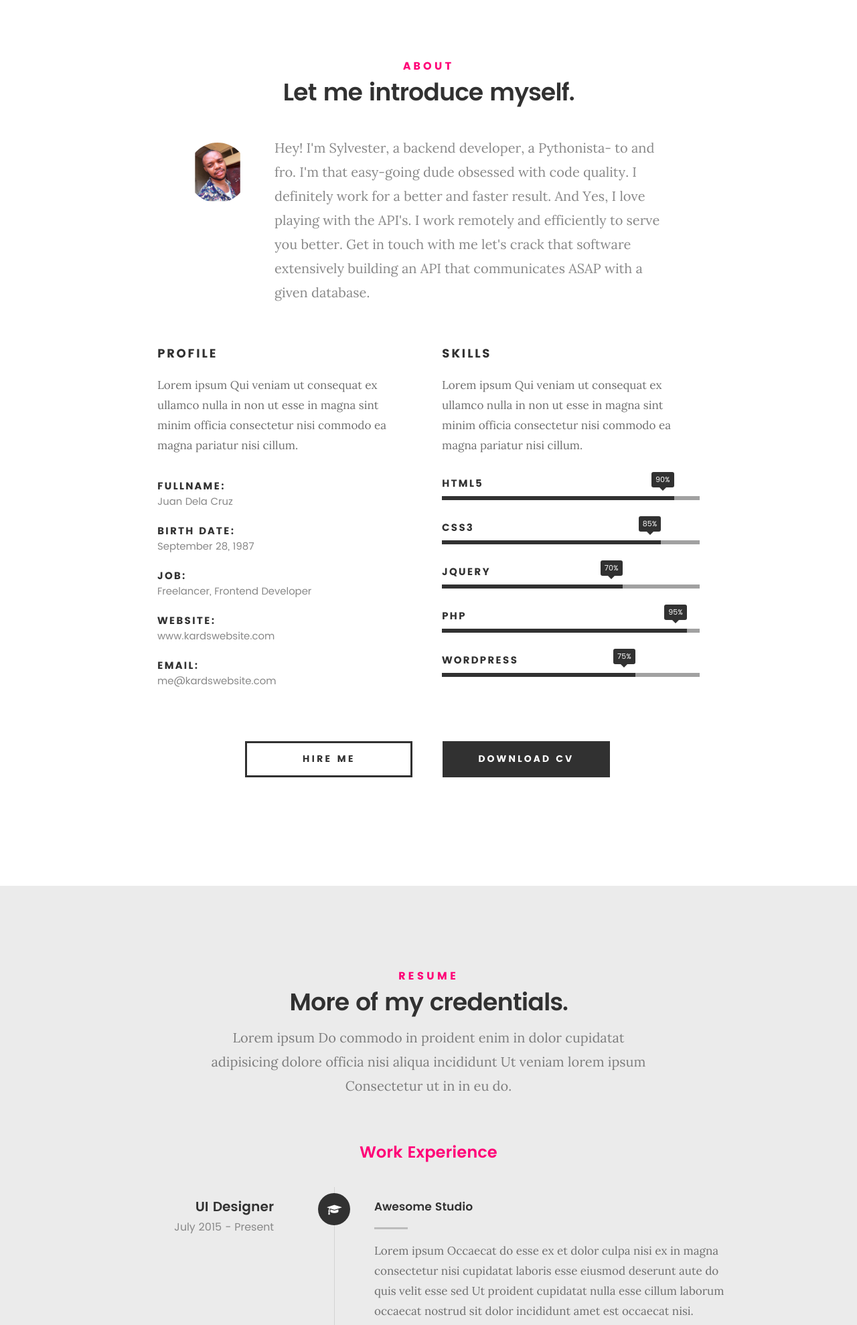
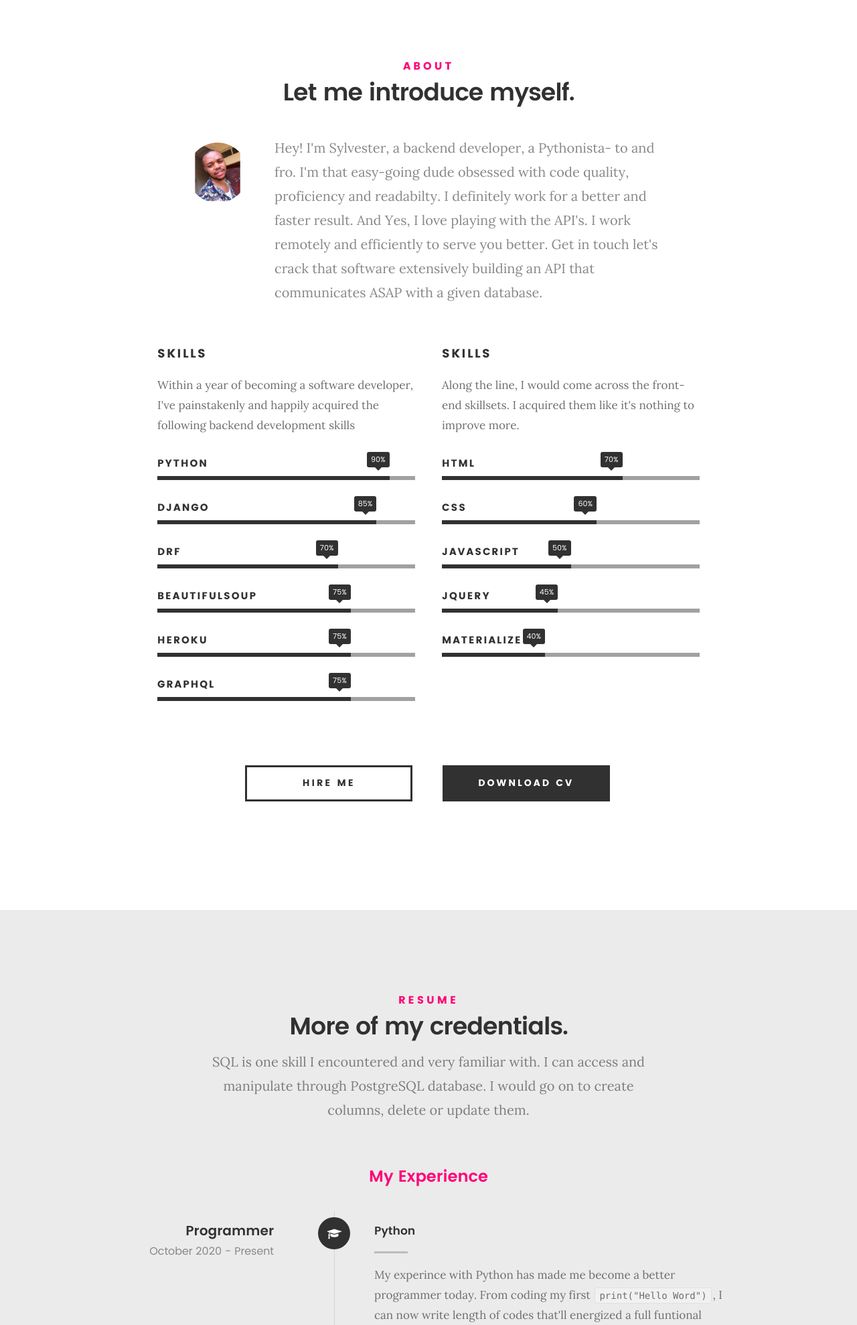
Before and after one commit to sylucck/resume, a Django app: page / in a window 1280 px wide. Shown: the part 836-2815 px from the top of the page at 67% size. Run offline with Django 3.2, Linux system fonts and the light colour scheme; some web fonts are replaced.

Commit message:
more commit

```diff
--- a/resume_app/templates/index.html
+++ b/resume_app/templates/index.html
@@ -8,7 +8,7 @@
    <!--- basic page needs
    ================================================== -->
    <meta charset="utf-8">
-	<title>Kards</title>
+	<title>S.E.N</title>
 	<meta name="description" content="">
 	<meta name="author" content="">
 
@@ -29,7 +29,7 @@
 
    <!-- favicons
 	================================================== -->
-	<link rel="icon" type="image/png" href="favicon.png">
+	<link rel="icon" type="image/png" href="">
 
 </head>
 
@@ -44,7 +44,7 @@
    			<a class="menu-toggle" href="#"><span>Menu</span></a>
 
 	   		<div class="logo">
-		         <a href="index.html">KARDS</a>
+		         <a href="index.html">S.E.N</a>
 		      </div>
 
 		   	<nav id="main-nav-wrap">
@@ -114,7 +114,7 @@
 
    				<img src="{% static 'images/sylucck.jpg' %}" alt="Profile Picture">
 
-   				<p class="lead">Hey! I'm Sylvester, a backend developer, a Pythonista- to and fro. I'm that easy-going dude obsessed with code quality. I definitely work for a better and faster result. And Yes, I love playing with the API's. I work remotely and efficiently to serve you better. Get in touch with me let's crack that software extensively building an API that communicates ASAP with a given database.</p>
+   				<p class="lead">Hey! I'm Sylvester, a backend developer, a Pythonista- to and fro. I'm that easy-going dude obsessed with code quality, proficiency and readabilty. I definitely work for a better and faster result. And Yes, I love playing with the API's. I work remotely and efficiently to serve you better. Get in touch let's crack that software extensively building an API that communicates ASAP with a given database.</p>
    			</div>
 
    		</div>
@@ -122,68 +122,79 @@
 
    	<div class="row about-content">
 
-   		<div class="col-six tab-full">
 
-   			<h3>Profile</h3>
-   			<p>Lorem ipsum Qui veniam ut consequat ex ullamco nulla in non ut esse in magna sint minim officia consectetur nisi commodo ea magna pariatur nisi cillum.</p>
+			<div class="col-six tab-full">
 
-   			<ul class="info-list">
-   				<li>
-   					<strong>Fullname:</strong>
-   					<span>Juan Dela Cruz</span>
-   				</li>
-   				<li>
-   					<strong>Birth Date:</strong>
-   					<span>September 28, 1987</span>
-   				</li>
-   				<li>
-   					<strong>Job:</strong>
-   					<span>Freelancer, Frontend Developer</span>
-   				</li>
-   				<li>
-   					<strong>Website:</strong>
-   					<span>www.kardswebsite.com</span>
-   				</li>
-   				<li>
-   					<strong>Email:</strong>
-   					<span>me@kardswebsite.com</span>
-   				</li>
+				<h3>Skills</h3>
+				<p>Within a year of becoming a software developer, I've painstakenly and happily acquired the following backend development skills</p>
 
-   			</ul> <!-- /info-list -->
+				 <ul class="skill-bars">
+					<li>
+						<div class="progress percent90"><span>90%</span></div>
+						<strong>Python</strong>
+					</li>
+					<li>
+						<div class="progress percent85"><span>85%</span></div>
+						<strong>Django</strong>
+					</li>
+					<li>
+						<div class="progress percent70"><span>70%</span></div>
+						<strong>DRF</strong>
+					</li>
+					<li>
 
-   		</div>
+						<div class="progress percent75"><span>75%</span></div>
+						<strong>BeautifulSoup</strong>
+					</li>
+					<li>
+
+						<div class="progress percent75"><span>75%</span></div>
+						<strong>Heroku</strong>
+					</li>
+					<li>
+
+						<div class="progress percent75"><span>75%</span></div>
+						<strong>GraphQL</strong>
+					</li>
+
+				 </ul> <!-- /skill-bars -->
+
+			</div>
+
 
    		<div class="col-six tab-full">
 
    			<h3>Skills</h3>
-   			<p>Lorem ipsum Qui veniam ut consequat ex ullamco nulla in non ut esse in magna sint minim officia consectetur nisi commodo ea magna pariatur nisi cillum.</p>
+   			<p>Along the line, I would come across the front-end skillsets. I acquired them like it's nothing to improve more.</p>
 
 				<ul class="skill-bars">
+
 				   <li>
-				   	<div class="progress percent90"><span>90%</span></div>
-				   	<strong>HTML5</strong>
+				   	<div class="progress percent70"><span>70%</span></div>
+				   	<strong>HTML</strong>
 				   </li>
 				   <li>
-				   	<div class="progress percent85"><span>85%</span></div>
-				   	<strong>CSS3</strong>
+				   	<div class="progress percent60"><span>60%</span></div>
+				   	<strong>CSS</strong>
 				   </li>
 				   <li>
-				   	<div class="progress percent70"><span>70%</span></div>
+					<div class="progress percent50"><span>50%</span></div>
+					<strong>JavaScript</strong>
+				    </li>
+				   <li>
+				   	<div class="progress percent45"><span>45%</span></div>
 				   	<strong>JQuery</strong>
 				   </li>
 				   <li>
-				   	<div class="progress percent95"><span>95%</span></div>
-				   	<strong>PHP</strong>
+				   	<div class="progress percent40"><span>40%</span></div>
+				   	<strong>materialize</strong>
 				   </li>
-				   <li>
 
-				   	<div class="progress percent75"><span>75%</span></div>
-				   	<strong>Wordpress</strong>
-				   </li>
 
 				</ul> <!-- /skill-bars -->
 
    		</div>
+
 
    	</div>
 
@@ -207,7 +218,7 @@
    			<h5>Resume</h5>
    			<h1>More of my credentials.</h1>
 
-   			<p class="lead">Lorem ipsum Do commodo in proident enim in dolor cupidatat adipisicing dolore officia nisi aliqua incididunt Ut veniam lorem ipsum Consectetur ut in in eu do.</p>
+   			<p class="lead">SQL is one skill I encountered and very familiar with. I can access and manipulate through PostgreSQL database. I would go on to create columns, delete or update them.</p>
 
    		</div>
    	</div> <!-- /section-intro-->
@@ -216,7 +227,7 @@
 
    		<div class="col-twelve resume-header">
 
-   			<h2>Work Experience</h2>
+   			<h2>My Experience</h2>
 
    		</div> <!-- /resume-header -->
 
@@ -231,13 +242,13 @@
 	   				</div>
 
 	   				<div class="timeline-header">
-	   					<h3>UI Designer</h3>
-	   					<p>July 2015 - Present</p>
+	   					<h3>Programmer</h3>
+	   					<p>October 2020 - Present</p>
 	   				</div>
 
 	   				<div class="timeline-content">
-	   					<h4>Awesome Studio</h4>
-	   					<p>Lorem ipsum Occaecat do esse ex et dolor culpa nisi ex in magna consectetur nisi cupidatat laboris esse eiusmod deserunt aute do quis velit esse sed Ut proident cupidatat nulla esse cillum laborum occaecat nostrud sit dolor incididunt amet est occaecat nisi.</p>
+	   					<h4>Python</h4>
+	   					<p>My experince with Python has made me become a better programmer today. From coding my first <code>print("Hello Word")</code>, I can now write length of codes that'll energized a full funtional application. Python made me discover frameworks, tons of libraries for data creation, database configuration, data manipulation, API building and HTTP requests, templates rendering in web development. I can as well deploy a software application to a third party services like Heroku for cloud hosting. </p>
 	   				</div>
 
 	   			</div> <!-- /timeline-block -->
@@ -249,13 +260,15 @@
 	   				</div>
 
 	   				<div class="timeline-header">
-	   					<h3>Front-end Developer</h3>
-	   					<p>July 2014 - June 2015</p>
+	   					<h3>Back-end Developer</h3>
+	   					<p>March 2021 - Present</p>
 	   				</div>
 
 	   				<div class="timeline-content">
-	   					<h4>Super Cool Agency</h4>
-	   					<p>Lorem ipsum Occaecat do esse ex et dolor culpa nisi ex in magna consectetur nisi cupidatat laboris esse eiusmod deserunt aute do quis velit esse sed Ut proident cupidatat nulla esse cillum laborum occaecat nostrud sit dolor incididunt amet est occaecat nisi incididunt.</p>
+	   					<h4>Django/DRF/GraphQL/Webscrapping</h4>
+						<ul>
+	   					<li><p>Experienced the ability to use the Django ORM to provide a bridge between data model and the database engine </p></li>
+						</ul>
 	   				</div>
 
 	   			</div> <!-- /timeline-block -->
```
